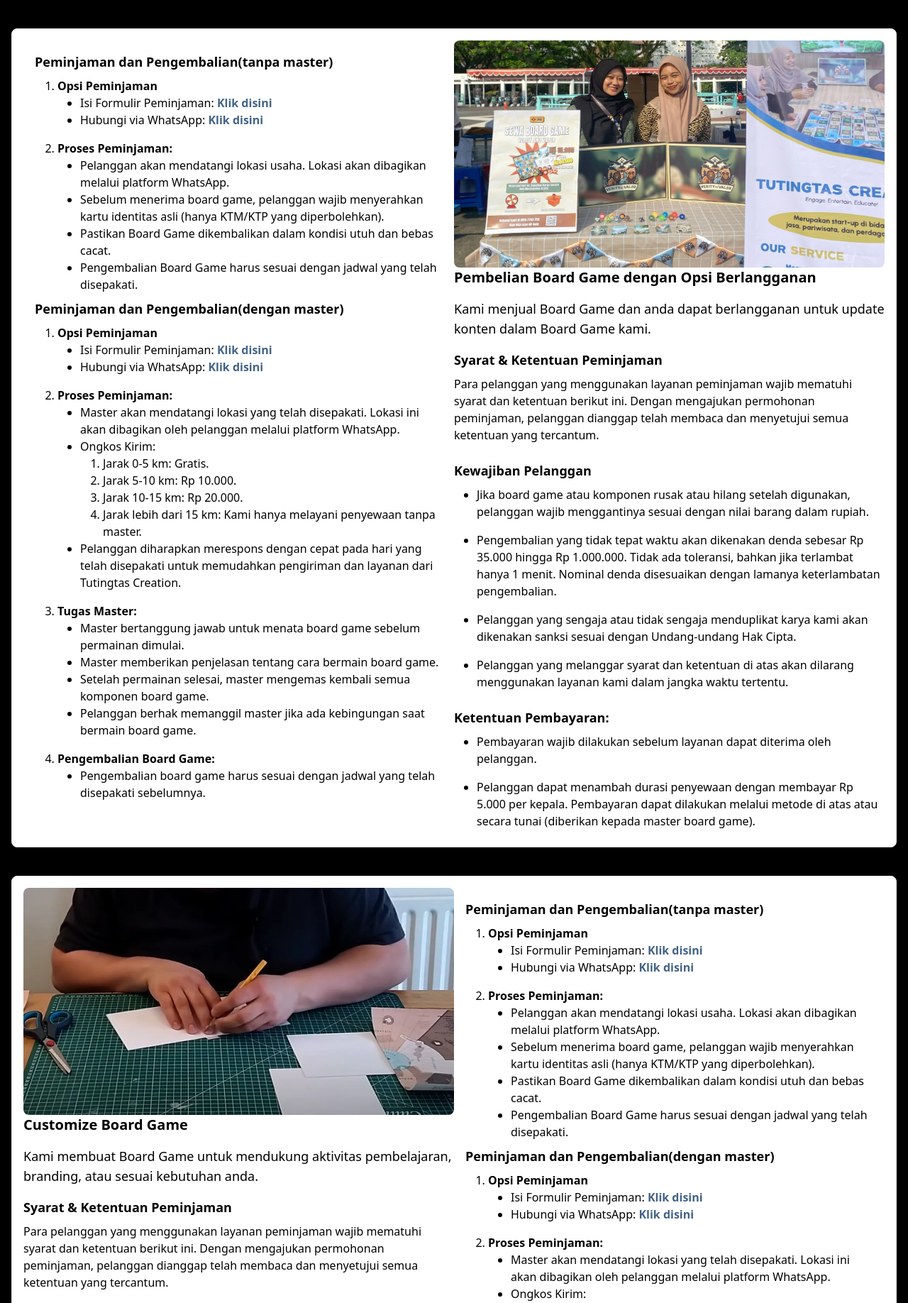
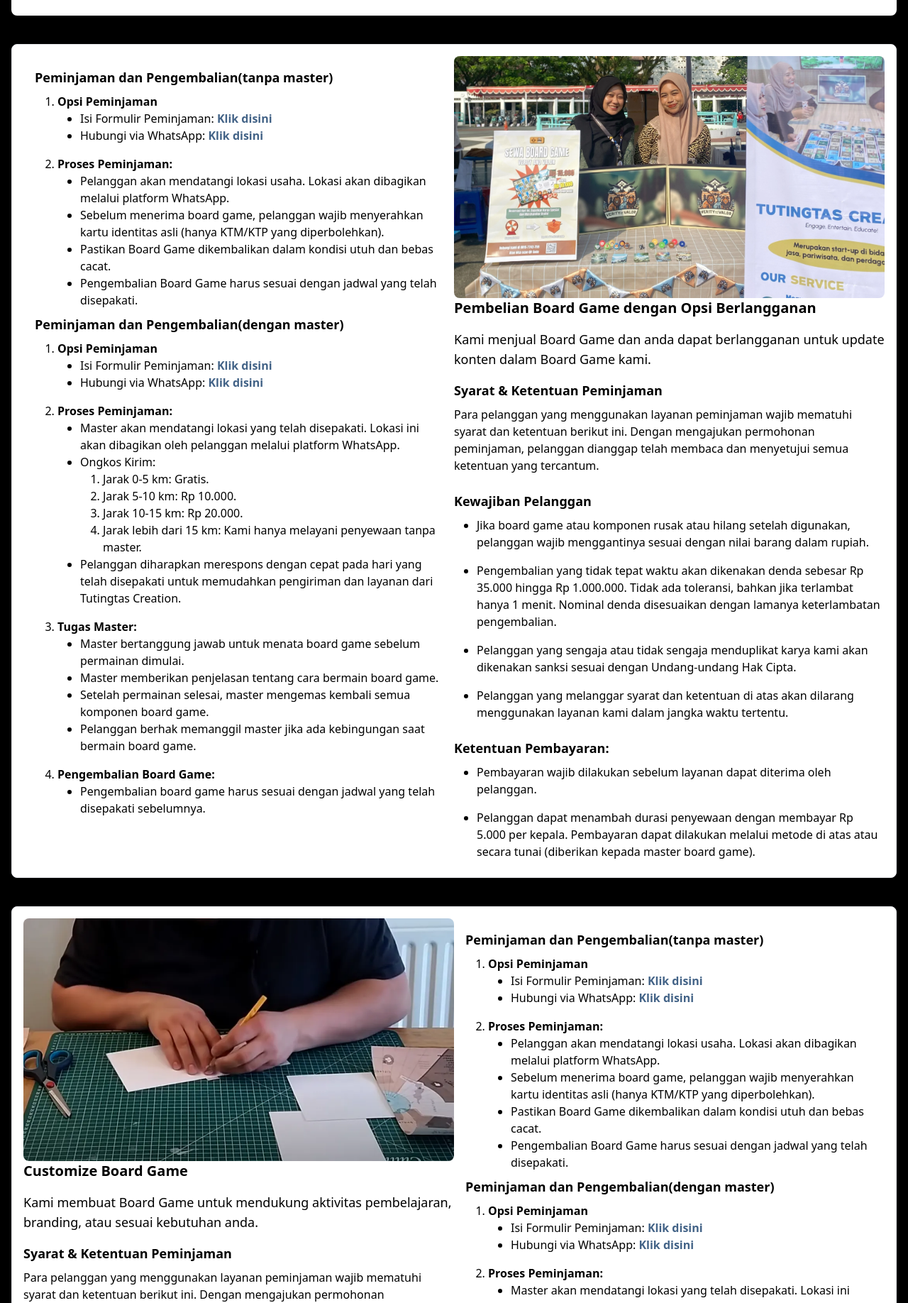
Before and after one commit to yafidaffaa/Tutingtas-Website, a website: page src/user/service.html in a window 1280 px wide. Shown: the part 1456-3292 px from the top of the page at 71% size. Drawn offline with Linux system fonts and the light colour scheme.

Commit message:
update fit images

```diff
--- a/src/user/service.html
+++ b/src/user/service.html
@@ -116,7 +116,7 @@
             <div class="flex flex-wrap justify-center gap-6">
                 <div class="self-center text-left bg-PW p-4 rounded-lg mb-10 lg:mb-10 lg:flex gap-10 mx-4">
                     <div class="lg:w-1/2 lg:justify-start  ">
-                            <img src="../../dist/img/service/srv-penyewaan.webp" alt="" class="w-full h-80 rounded-lg mx-auto secondary-fade-in secondary-fade-in-hidden">
+                            <img src="../../dist/img/service/srv-penyewaan.webp" alt="penyewaan board game" class=" rounded-lg mx-auto secondary-fade-in secondary-fade-in-hidden h-fit w-fit">
                         <h1 class="font-bold text-xl lg:text-2xl pb-2 text-PB secondary-fade-in secondary-fade-in-hidden">Menyewakan Sarana Bonding Activities</h1>
                         <p class="lg:text-lg text-PB secondary-fade-in secondary-fade-in-hidden">Board Game sebagai sarana membangun interaksi sosial dan meningkatkan keakraban serta seru-seruan bareng tim, kerabat, dan rekan kerja.</p>
                         <div class="mt-4 text-left lg:text-left">
@@ -270,7 +270,7 @@
                         </ul>
                     </div>
                     <div class="lg:w-1/2 lg:justify-end ">
-                            <img src="../../dist/img/service/srv-penjualan.webp" alt="" class="w-full h-80 rounded-lg mx-auto">
+                            <img src="../../dist/img/service/srv-penjualan.webp" alt="penjualan board game di event ICCS" class=" rounded-lg mx-auto secondary-fade-in secondary-fade-in-hidden h-fit w-fit">
                         <h1 class="font-bold text-xl lg:text-2xl pb-4 text-PB secondary-fade-in secondary-fade-in-hidden">Pembelian Board Game dengan Opsi Berlangganan</h1>
                         <p class="lg:text-lg text-PB secondary-fade-in secondary-fade-in-hidden">Kami menjual Board Game dan anda dapat berlangganan untuk update konten dalam Board Game kami.</p>
                         <div class="mt-4 text-left lg:text-left">
@@ -299,7 +299,7 @@
                 </div>
                 <div class="self-center text-left bg-PW p-4 rounded-lg mb-10 lg:mb-10 border lg:flex gap-10 mx-4">
                     <div class="lg:w-1/2 lg:justify-start ">
-                            <img src="../../dist/img/service/srv-customize.webp" alt="" class="w-full h-80 rounded-lg mx-auto">
+                            <img src="../../dist/img/service/srv-customize.webp" alt="customize paper engineering" class=" rounded-lg mx-auto secondary-fade-in secondary-fade-in-hidden h-fit w-fit">
                         <h1 class="font-bold text-xl lg:text-2xl pb-4 text-PB secondary-fade-in secondary-fade-in-hidden">Customize Board Game</h1>
                         <p class="lg:text-lg text-PB secondary-fade-in secondary-fade-in-hidden">Kami membuat Board Game untuk mendukung aktivitas pembelajaran, branding, atau sesuai kebutuhan anda.</p>
                         <div class="mt-4 text-left lg:text-left">
```
